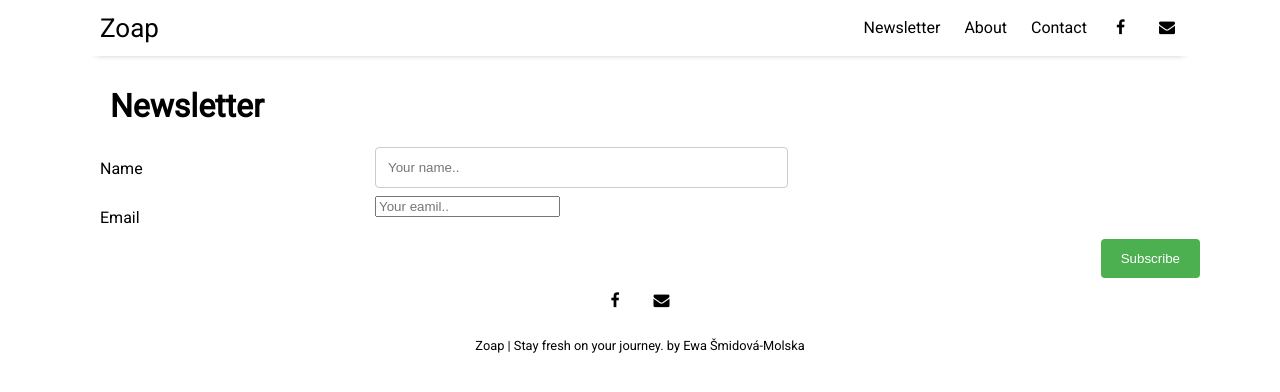
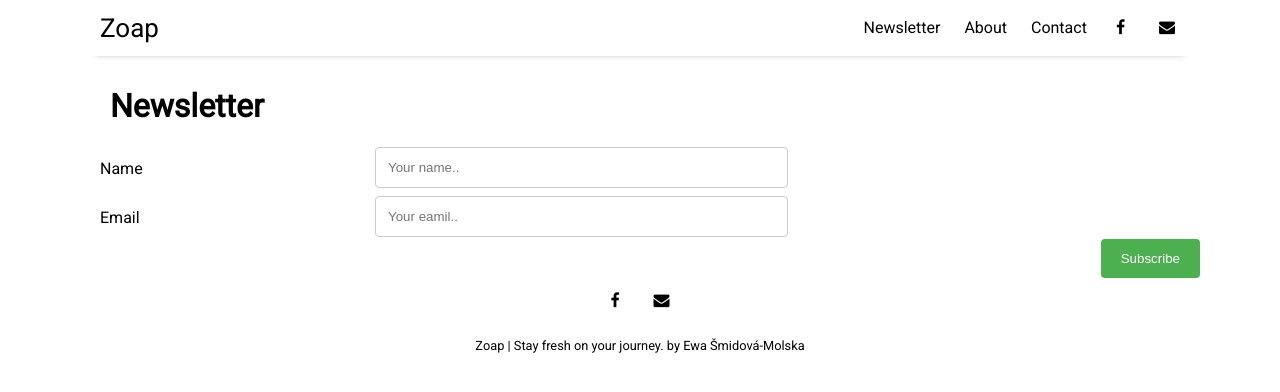
Before and after one commit to kmmolska/kmmolska.github.io, a Jekyll site: the page built from pages/newsletter.html, in a window 1280 px wide. Shown: the top 392 px of the page. Built offline with Jekyll 4.4.1, drawn with Linux system fonts in a browser that asks for light colours; nearby versions of some CDN libraries.

Commit message:
Update form.css

```diff
--- a/assets/css/form.css
+++ b/assets/css/form.css
@@ -1,5 +1,5 @@
 /* Style inputs, select elements and textareas */
-input[type=text], input[type=email] select, textarea{
+input[type=text], input[type=email], select, textarea{
   width: 50%;
   padding: 12px;
   border: 1px solid #ccc;
```
